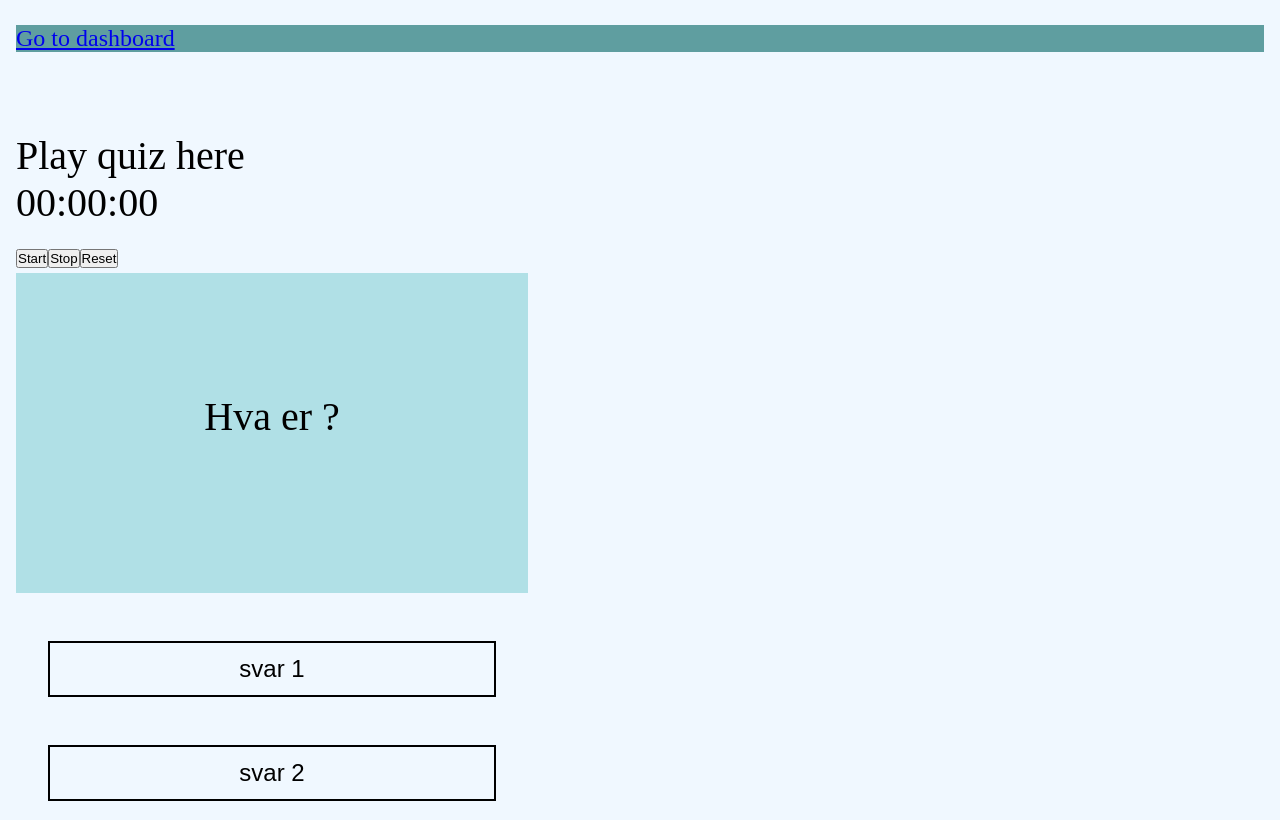
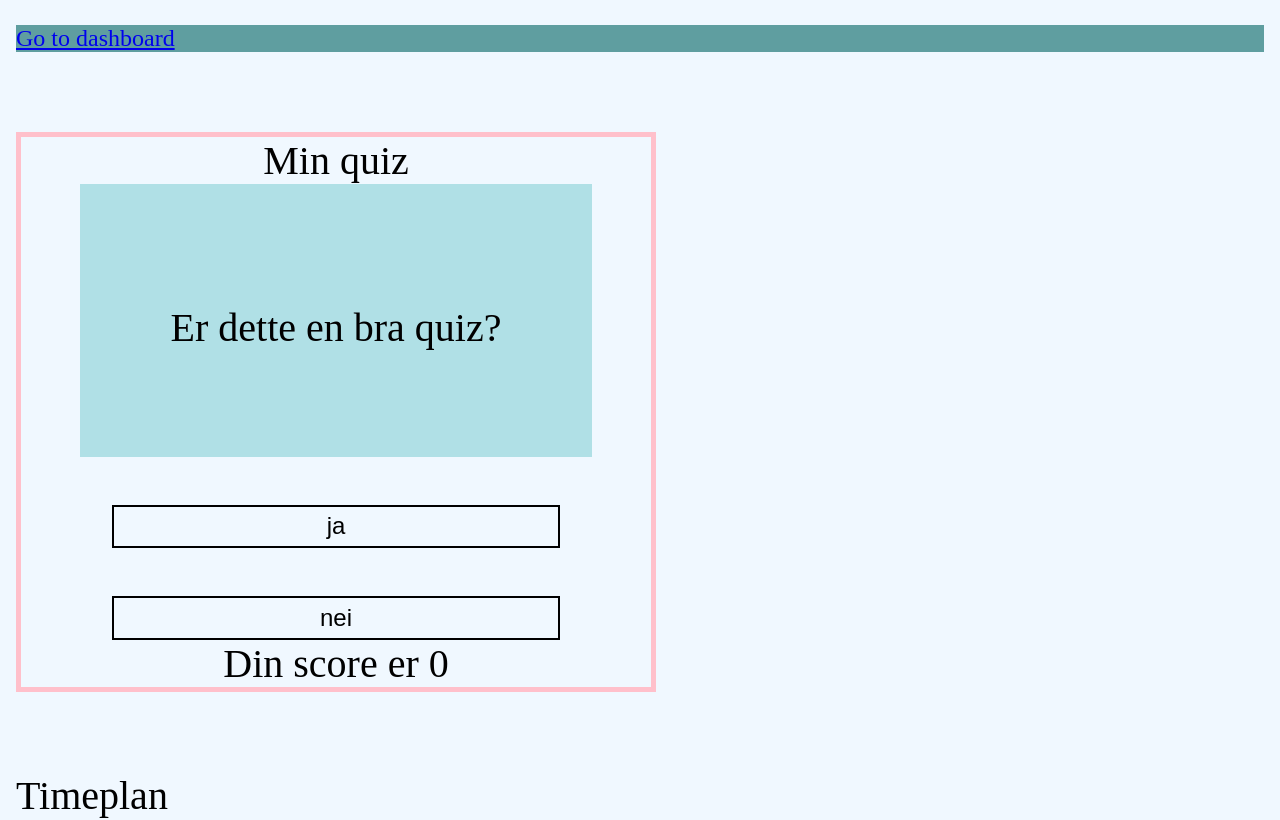
Before and after one commit to reiv003/Tema_4, a Vue app: page / in a window 1280 px wide. Shown: the part 280-1100 px from the top of the page. Built offline with nearby package versions, Linux system fonts and the light colour scheme.

Commit message:
Worked on the script part of quiz. Made a basic score system.

```diff
--- a/src/components/QuisApp.vue
+++ /dev/null
@@ -1,28 +0,0 @@
-<template>
-  <section class="quiz-form">
-    <div>Play quiz here</div>
-    <div class="mainBox">
-      <div class="question">Hva er?</div>
-      <div>svar 1</div>
-      <div>svar 2</div>
-    </div>
-  </section>
-</template>
-
-<script>
-export default {};
-</script>
-
-<style>
-.mainBox {
-  background: plum;
-  width: 40vw;
-  height: 40vw;
-}
-
-.question {
-  background: powderblue;
-  width: 40vw;
-  height: 20vw;
-}
-</style>
--- a/src/components/QuizApp.vue
+++ b/src/components/QuizApp.vue
@@ -1,49 +1,40 @@
 <template>
-  <div>Play quiz here</div>
-
-  <section id="stopwatch">
-    <p>{{ stopwatch }}</p>
-    <button @click="start">Start</button>
-    <button @click="stop">Stop</button>
-    <button @click="reset">Reset</button>
-  </section>
-  <main class="quiz-form">
-    <div class="mainBox">
-      <div class="question">Hva er ?</div>
-      <button class="answer">svar 1</button>
-      <button class="answer">svar 2</button>
-    </div>
+  <main class="main-box">
+    <div>{{ title }}</div>
+    <div class="main-box__question">{{ question }}</div>
+    <button v-on:click="score -= 1" class="main-box__answer">
+      {{ answer_1 }}
+    </button>
+    <button v-on:click="score += 1" class="main-box__answer">
+      {{ answer_2 }}
+    </button>
+    <div>Din score er {{ score }}</div>
   </main>
 </template>
 
 <script>
 export default {
-  name: "stopwatch",
+  props: {
+    title: {
+      type: String,
+      default: "Min quiz",
+    },
+  },
   data() {
     return {
-      timeGone: 0,
-      timer: undefined,
+      question: "Er dette en bra quiz?",
+      answer_1: "ja",
+      answer_2: "nei",
+      score: 0,
     };
   },
-  computed: {
-    stopwatch() {
-      const date = new Date(null);
-      date.setSeconds(this.timeGone / 1000);
-      const utc = date.toUTCString(); // makes a string like this; Www, dd Mmm yyyy hh:mm:ss GMT
-      return utc.substr(utc.indexOf(":") - 2, 8); // -2, 8 choses this format -> hh:mm:ss  Link to substr: (it says its no longer recomended, but i can only make it work with it) https://developer.mozilla.org/en-US/docs/Web/JavaScript/Reference/Global_Objects/String/substr
+
+  methods: {
+    wrong() {
+      console.log("wrong");
     },
-  },
-  methods: {
-    start() {
-      this.timer = setInterval(() => {
-        this.timeGone += 1000;
-      }, 1000);
-    },
-    stop() {
-      clearInterval(this.timer);
-    },
-    reset() {
-      this.timeGone = 0;
+    correct() {
+      console.log("correct");
     },
   },
 };
@@ -51,15 +42,16 @@ export default {
 
 
 <style>
-.mainBox {
+.main-box {
   display: flex;
   flex-flow: column;
-  width: 40vw;
+  width: 50vw;
   height: 70vh;
   align-items: center;
+  border: 5px solid pink;
 }
 
-.question {
+.main-box__question {
   background: powderblue;
   width: 40vw;
   height: 40vh;
@@ -67,7 +59,7 @@ export default {
   text-align: center;
 }
 
-.answer {
+.main-box__answer {
   border: 2px solid black;
   width: 35vw;
   height: 7vh;
@@ -76,4 +68,28 @@ export default {
   background: none;
   font-size: 24px;
 }
+/*
+.nav {
+  display: flex;
+  flex-flow: row;
+  justify-content: space-between;
+  width: 40vw;
+  height: 2.5vw;
+  margin-top: 0.5em;
+}
+
+.nav__next {
+  width: 10vw;
+  background: grey;
+  border-radius: 15px;
+  border: none;
+}
+
+.nav__back {
+  width: 10vw;
+  background: grey;
+  border-radius: 15px;
+  border: none;
+}
+*/
 </style>
--- /dev/null
+++ b/src/components/Stopwatch.vue
@@ -0,0 +1,44 @@
+<template>
+  <section id="stopwatch">
+    <p>{{ stopwatch }}</p>
+    <button @click="start">Start</button>
+    <button @click="stop">Stop</button>
+    <button @click="reset">Reset</button>
+  </section>
+</template>
+
+<script>
+export default {
+  name: "stopwatch",
+  data() {
+    return {
+      timeGone: 0,
+      timer: null,
+    };
+  },
+  computed: {
+    stopwatch() {
+      const date = new Date(null);
+      date.setSeconds(this.timeGone / 1000);
+      const utc = date.toUTCString(); // makes a string like this; Www, dd Mmm yyyy hh:mm:ss GMT
+      return utc.substr(utc.indexOf(":") - 2, 8); // -2, 8 choses this format -> hh:mm:ss  Link to substr: (it says its no longer recomended, but i can only make it work with it) https://developer.mozilla.org/en-US/docs/Web/JavaScript/Reference/Global_Objects/String/substr
+    },
+  },
+  methods: {
+    start() {
+      this.timer = setInterval(() => {
+        this.timeGone += 1000;
+      }, 1000);
+    },
+    stop() {
+      clearInterval(this.timer);
+    },
+    reset() {
+      this.timeGone = 0;
+    },
+  },
+};
+</script>
+
+<style>
+</style>
--- a/src/views/Quiz.vue
+++ b/src/views/Quiz.vue
@@ -1,15 +1,17 @@
 <template>
+  <!-- <Stopwatch /> -->
   <QuizApp />
 </template>
 
 <script>
 import QuizApp from "../components/QuizApp.vue";
+import Stopwatch from "../components/Stopwatch.vue";
 
 export default {
   components: {
     QuizApp,
+    Stopwatch,
   },
-  data() {},
 };
 </script>
 
```
